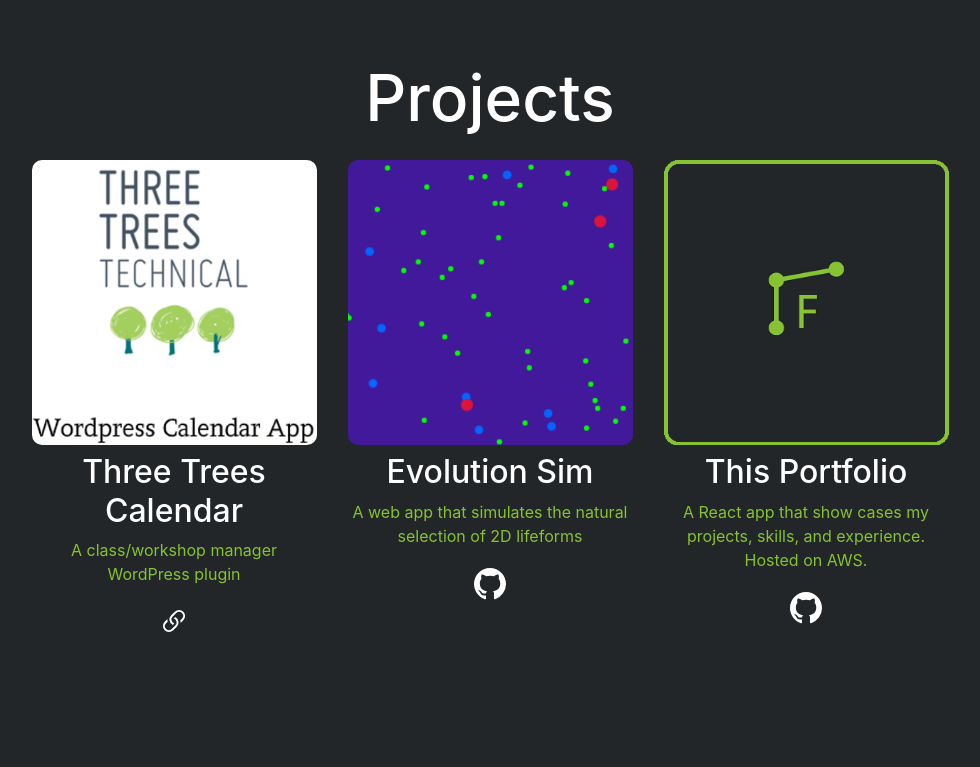
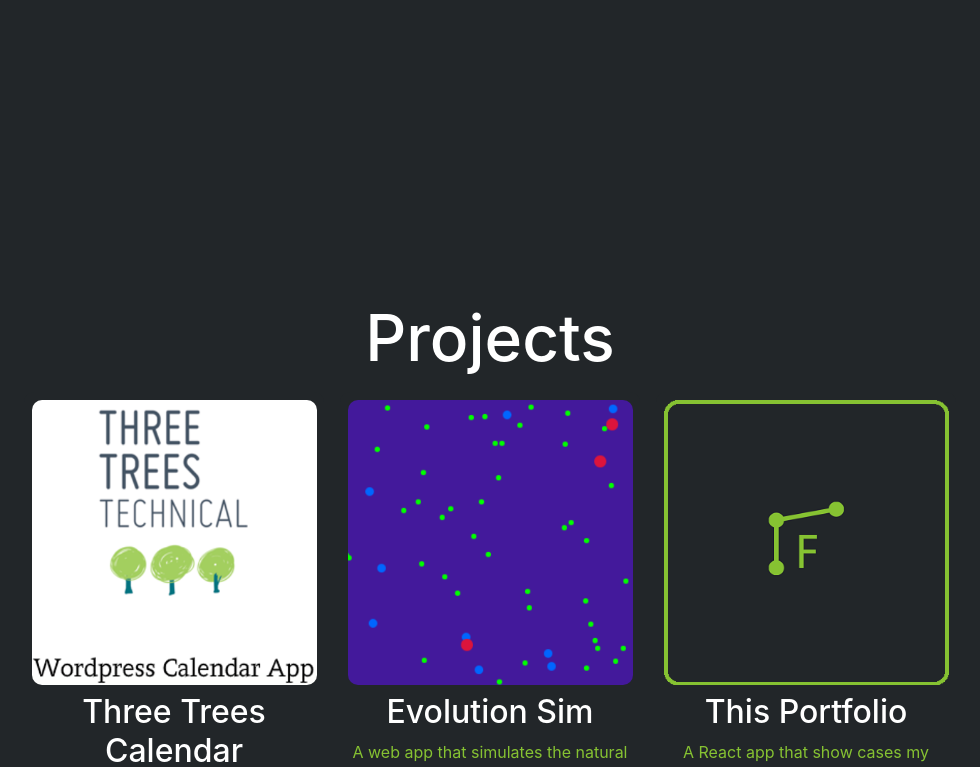
Before and after one commit to frayfray248/fraser-portfolio, a React (Create React App) app: page / in a window 1280 px wide. Shown: the part 1640-2407 px from the top of the page, without its empty margins (150-1130 px from the left). Built offline with nearby package versions, Linux system fonts and the light colour scheme.

Commit message:
container title appears below navbar

```diff
--- a/src/Components/PortfolioContainer.js
+++ b/src/Components/PortfolioContainer.js
@@ -13,9 +13,15 @@
     min-height: 100vh;
 `
 
+const NavSpace = styled.div`
+    height: 80px;
+`
+
 const PortfolioContainer = ({ sectionId, sectionName, children }) => (
     <StyledFade in appear timeout={3000}>
+
         <Container id={sectionId}>
+        <NavSpace />
             <StyledRow className="text-center align-items-center ">
                 <Col align="center">
                     <SectionHeading>{sectionName}</SectionHeading>
```
